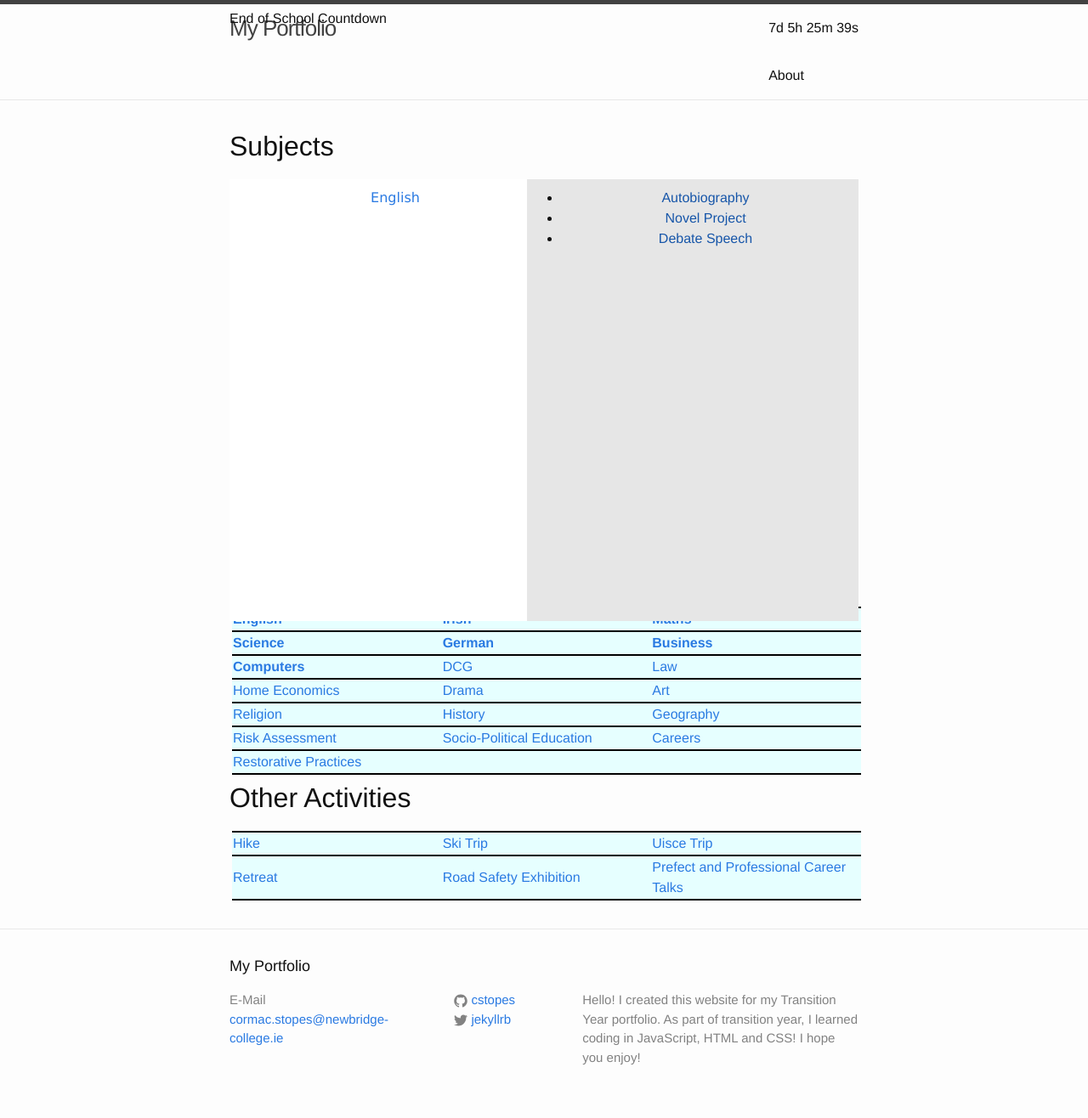
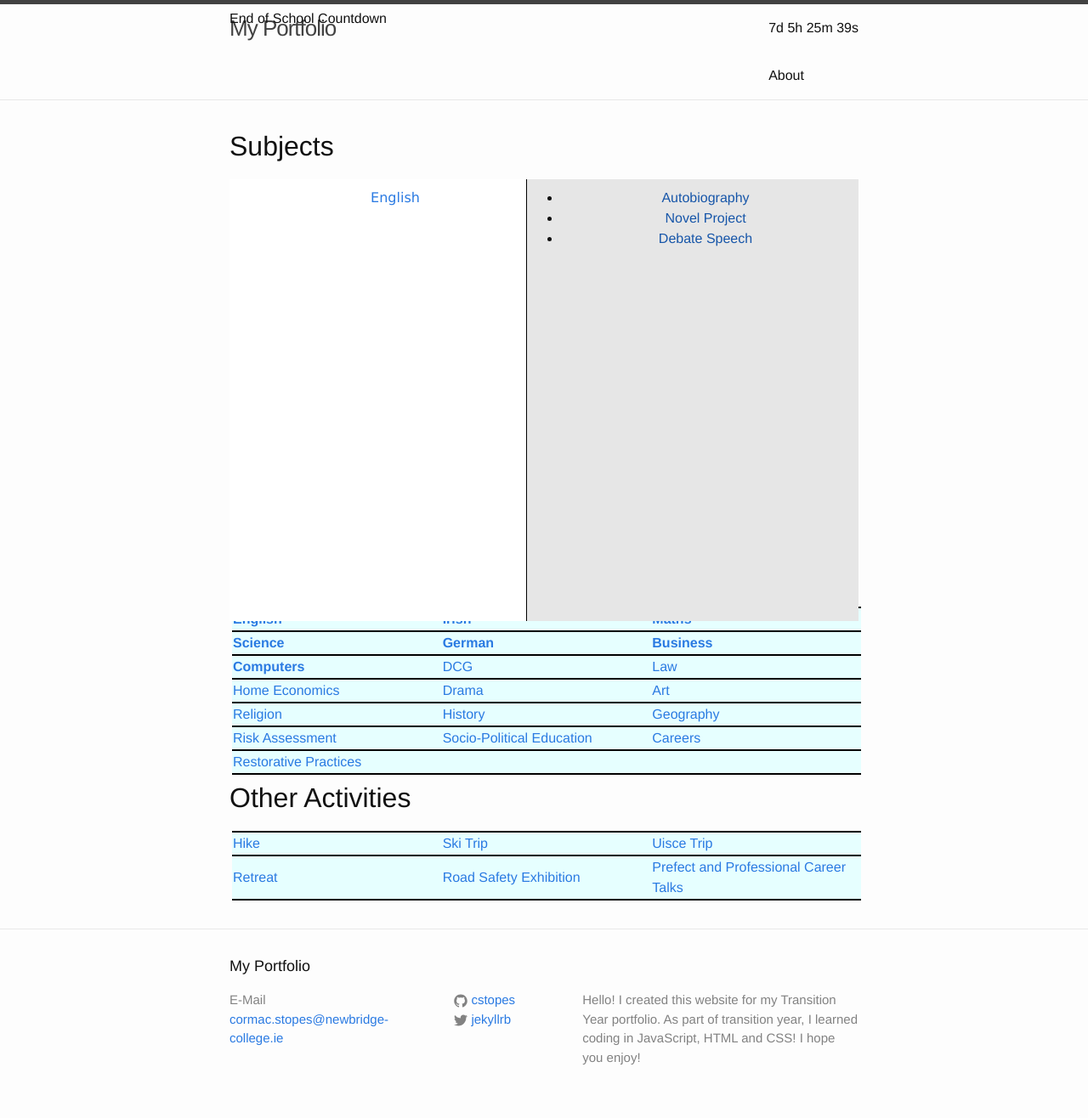
Before and after one commit to cstopes/cstopes.github.io, a Jekyll site: the page built from index.html, in a window 1280 px wide. Shown: the whole page at 85% size. Built offline with Jekyll 4.4.1, drawn with Linux system fonts in a browser that asks for light colours.

Commit message:
Update _layout.scss

```diff
--- a/_sass/_layout.scss
+++ b/_sass/_layout.scss
@@ -289,5 +289,11 @@ table, tr:nth-child(even){
     text-size: 50px;
     font-family: Verdana;
 }
-.left {left: 0;}
-.right {right: 0;}
+.left {
+    left: 0;
+    border-right: solid 1px Black;
+}
+.right {
+    right: 0;
+    border-left: solid 1px Black;
+}
```
